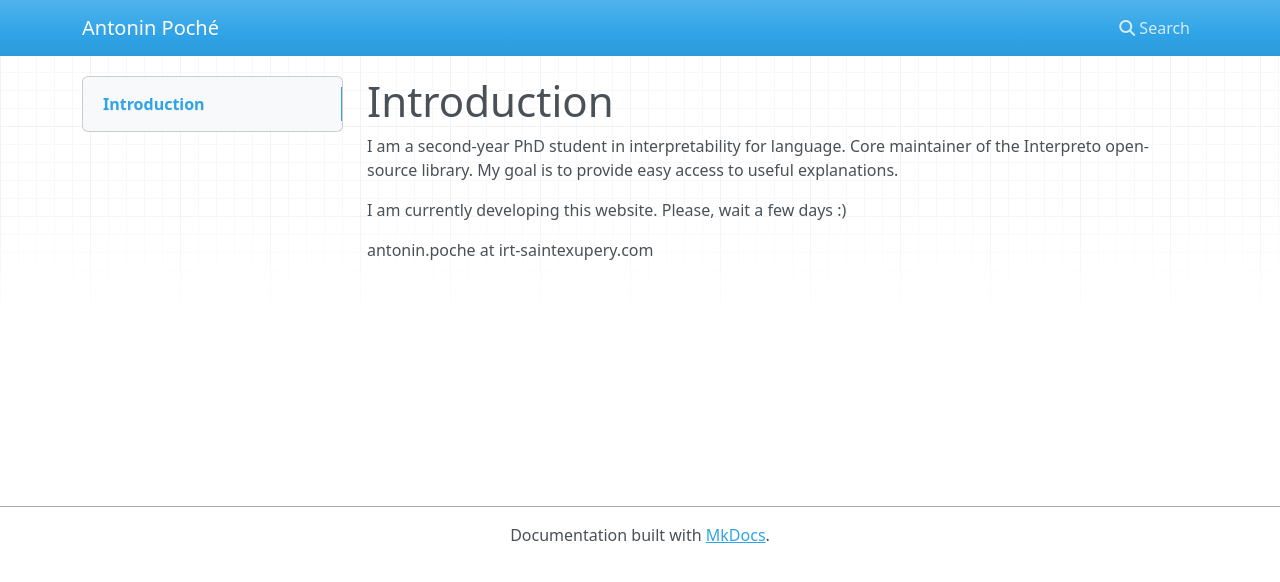
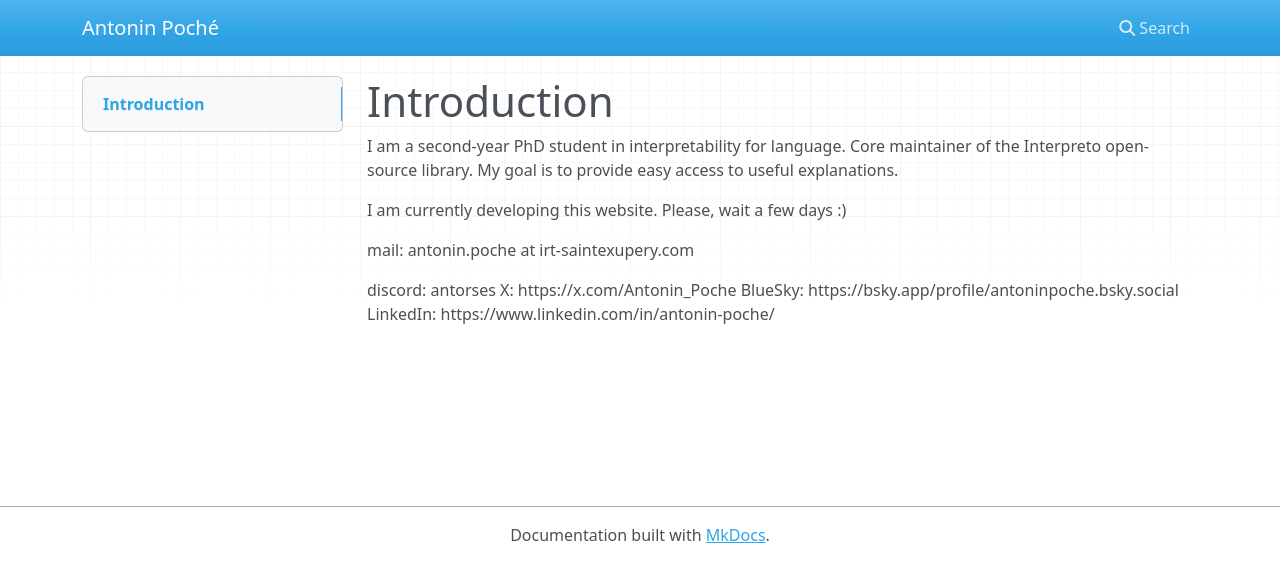
Before and after one commit to AntoninPoche/AntoninPoche.github.io, an MkDocs documentation site: the page built from docs/index.md, in a window 1280 px wide. Shown: the top 582 px of the page. Built offline with MkDocs 1.6.1, drawn with Linux system fonts in a browser that asks for light colours; nearby versions of some CDN libraries.

Commit message:
add socials

```diff
--- a/docs/index.md
+++ b/docs/index.md
@@ -6,4 +6,9 @@ easy access to useful explanations.
 
 I am currently developing this website. Please, wait a few days :)
 
-antonin.poche at irt-saintexupery.com
+mail: antonin.poche at irt-saintexupery.com
+
+discord: antorses
+X: https://x.com/Antonin_Poche
+BlueSky: https://bsky.app/profile/antoninpoche.bsky.social
+LinkedIn: https://www.linkedin.com/in/antonin-poche/
```
